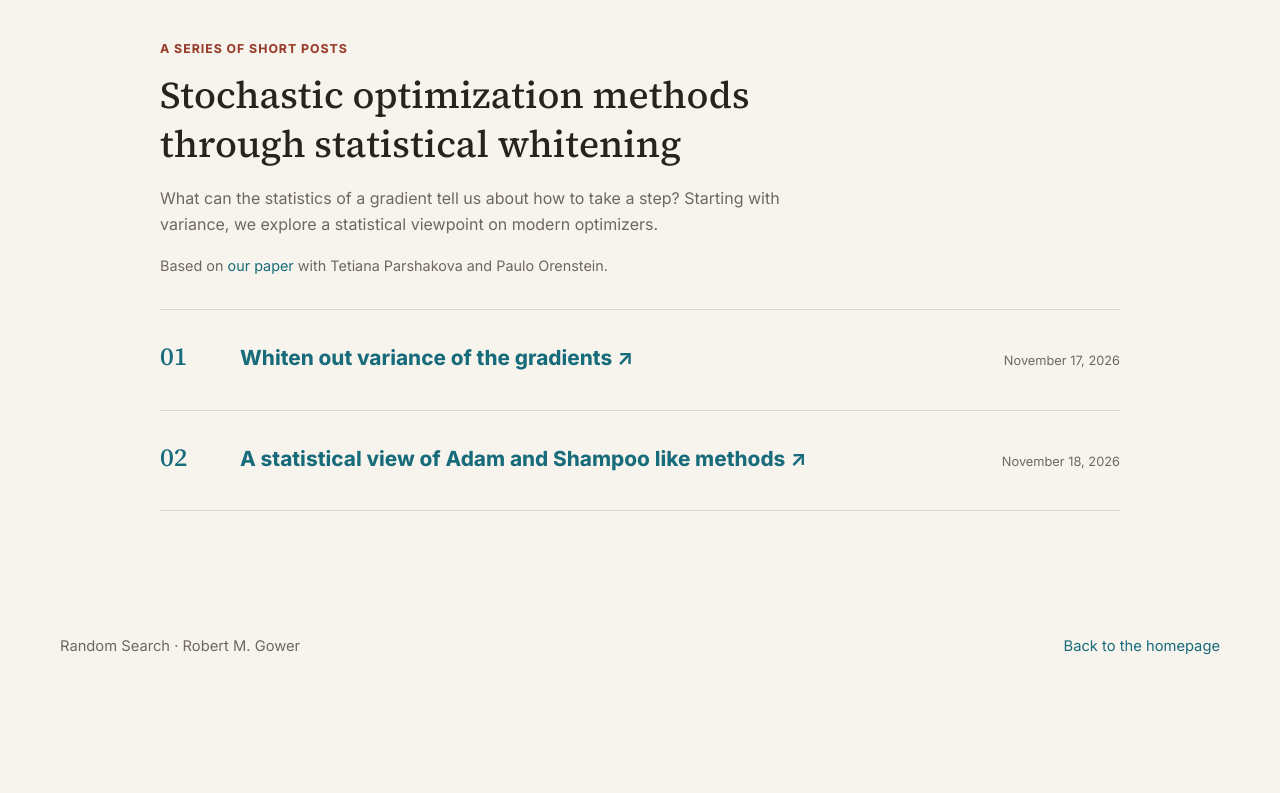
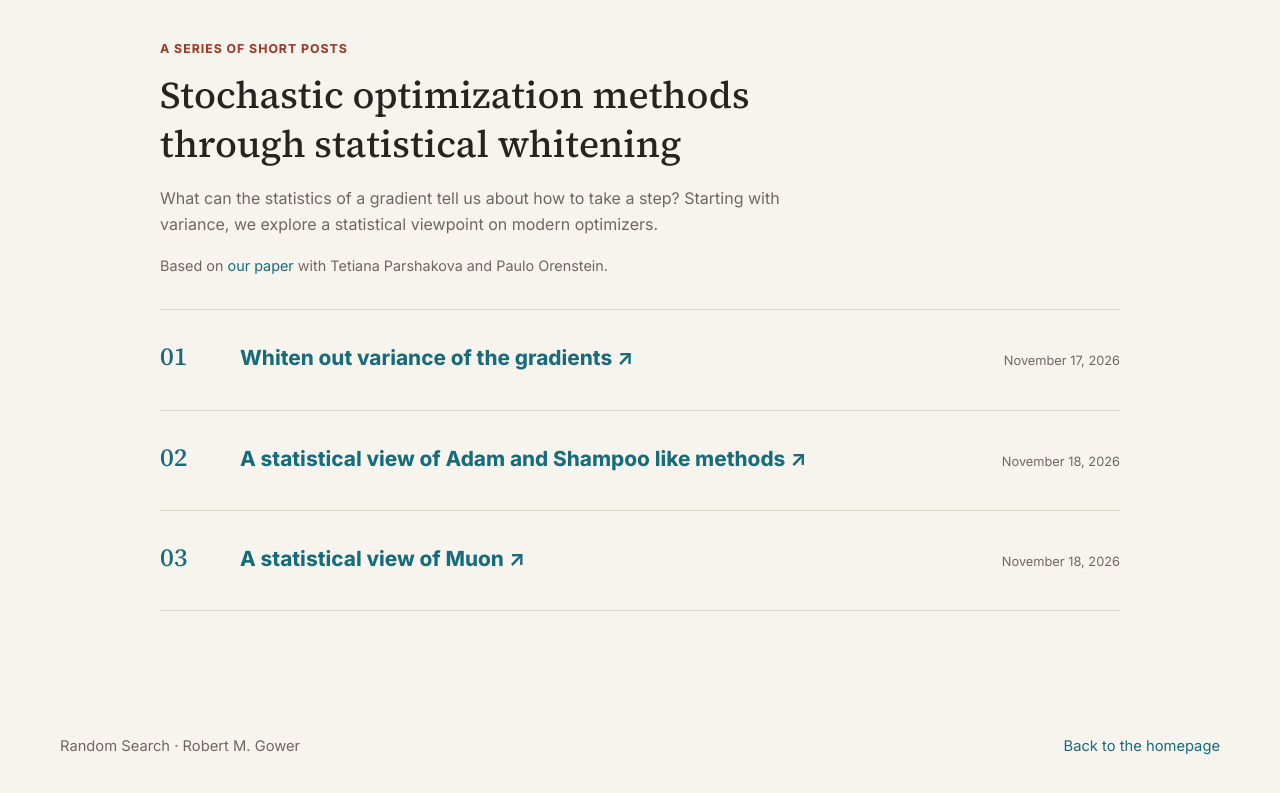
Before and after one commit to gowerrobert/gowerrobert.github.io, a plain HTML site: page blog-random-search/index.html in a window 1280 px wide. Shown: the part 415-1208 px from the top of the page. Before the commit the page ends 1142 px from the top, so only its background shows below. Drawn offline with Linux system fonts and the light colour scheme.

Commit message:
update 2nd and 3rd blog

```diff
--- a/blog-random-search/index.html
+++ b/blog-random-search/index.html
@@ -55,6 +55,13 @@
           </div>
           <time datetime="2026-11-18">November 18, 2026</time>
         </li>
+        <li class="post-preview">
+          <span class="post-number" aria-hidden="true">03</span>
+          <div>
+            <h3><a href="stats-whitening/muon-and-whitening.html">A statistical view of Muon <span aria-hidden="true">↗</span></a></h3>
+          </div>
+          <time datetime="2026-11-18">November 18, 2026</time>
+        </li>
       </ol>
     </section>
   </main>
```
